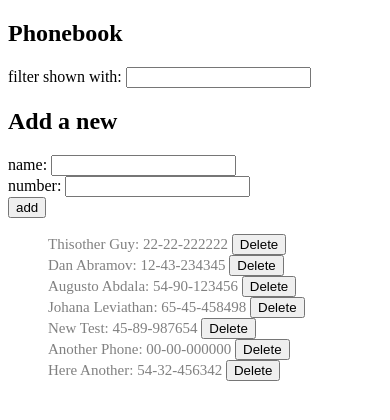
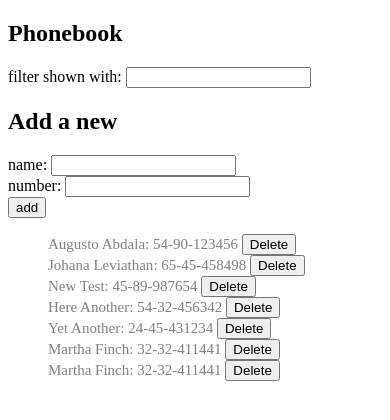
Before and after one commit to augustoabdala/FullStackOpen-Part2, a React (Create React App) app in the folder phonebook/: page / in a window 390 px wide. Shown: the top 420 px of the page. Built offline with nearby package versions, Linux system fonts and the light colour scheme; data requests are answered from the project's data file.

Commit message:
Phonebook step12

```diff
--- a/phonebook/db.json
+++ b/phonebook/db.json
@@ -1,15 +1,5 @@
 {
   "phones": [
-    {
-      "name": "Thisother Guy",
-      "num": "22-22-222222",
-      "id": 2
-    },
-    {
-      "id": 3,
-      "name": "Dan Abramov",
-      "num": "12-43-234345"
-    },
     {
       "id": 5,
       "name": "Augusto Abdala",
@@ -26,14 +16,24 @@
       "id": 7
     },
     {
-      "name": "Another Phone",
-      "num": "00-00-000000",
-      "id": 8
-    },
-    {
       "name": "Here Another",
       "num": "54-32-456342",
       "id": 9
+    },
+    {
+      "name": "Yet Another",
+      "num": "24-45-431234",
+      "id": 10
+    },
+    {
+      "name": "Martha Finch",
+      "num": "32-32-411441",
+      "id": 11
+    },
+    {
+      "name": "Martha Finch",
+      "num": "32-32-411441",
+      "id": 12
     }
   ]
 }
--- a/phonebook/src/App.js
+++ b/phonebook/src/App.js
@@ -15,6 +15,7 @@ const App = () => {
   const [newName, setNewName] = useState('')
   const [newNum, setNewNum] = useState('')
   const [message, setMessage] = useState(null)
+  const [style, setStyle] = useState(null)
 
 
   const reloadDb = () => {
@@ -47,7 +48,8 @@ const App = () => {
             setPersons([persons[0].concat(data), persons[1].concat(data)])
             setNewNum('')
             setNewName('')
-            setMessage(`Added ${data.name}`)
+            setMessage(`Added: ${data.name}`)
+            setStyle('success')
             setTimeout(() => {
               setMessage(null)
             }, 3000)
@@ -65,20 +67,48 @@ const App = () => {
 
       phoneServices
         .update(phone.id, obj)
-        .then(() => reloadDb())
-
-      setMessage(`Added ${phone.name}`)
-      setTimeout(() => {
-        setMessage(null)
-      }, 3000)
+        .then(
+          () => {
+            reloadDb()
+            setMessage(`Updated: ${phone.name}`)
+            setStyle('success')
+            setTimeout(() => {
+              setMessage(null)
+            }, 3000)
+          })
+        .catch(error => {
+          reloadDb()
+          setMessage(`Information of ${phone.name} has already been removed from server`)
+          setStyle('error')
+          console.log(error.message)
+          setTimeout(() => {
+            setMessage(null)
+          }, 3000)
+        })
     }
   }
 
   const delNum = (per) => {
-    if (window.confirm(`Delete: ${per.name}`)) {
+    if (window.confirm(`Delete: ${per.name}?`)) {
       phoneServices
         .deleteNum(per.id)
-        .then(() => reloadDb())
+        .then(() => {
+          reloadDb()
+          setMessage(`Deleted: ${per.name}`)
+          setStyle('deleted')
+          setTimeout(() => {
+            setMessage(null)
+          }, 3000)
+        })
+        .catch(error => {
+          reloadDb()
+          setMessage(`Information of ${per.name} has already been removed from server`)
+          setStyle('error')
+          console.log(error.message)
+          setTimeout(() => {
+            setMessage(null)
+          }, 3000)
+        })
     }
   }
 
@@ -118,7 +148,7 @@ const App = () => {
     <div>
       <h2>Phonebook</h2>
 
-      <Notification message={message} />
+      <Notification message={message} style={style} />
 
       <Filter handle={handleFilterChange} />
 
--- a/phonebook/src/index.css
+++ b/phonebook/src/index.css
@@ -11,7 +11,7 @@
 
 .error {
     color: red;
-    background: lightgrey;
+    background: rgb(161, 123, 123);
     font-size: 20px;
     border-style: solid;
     border-radius: 5px;
@@ -28,3 +28,13 @@
     padding: 10px;
     margin-bottom: 10px;
 }
+
+.deleted {
+    color: red;
+    background: lightgrey;
+    font-size: 20px;
+    border-style: solid;
+    border-radius: 5px;
+    padding: 10px;
+    margin-bottom: 10px;
+}
--- a/phonebook/src/notifications/Notification.js
+++ b/phonebook/src/notifications/Notification.js
@@ -1,4 +1,4 @@
-const Notification = ({ message }) => {
+const Notification = ({ message, style }) => {
     if (message === null) {
       return null
     }
@@ -6,7 +6,7 @@ const Notification = ({ message }) => {
 
 
     return (
-      <div className='success'>
+      <div className={style}>
         {message}
       </div>
     )
```
